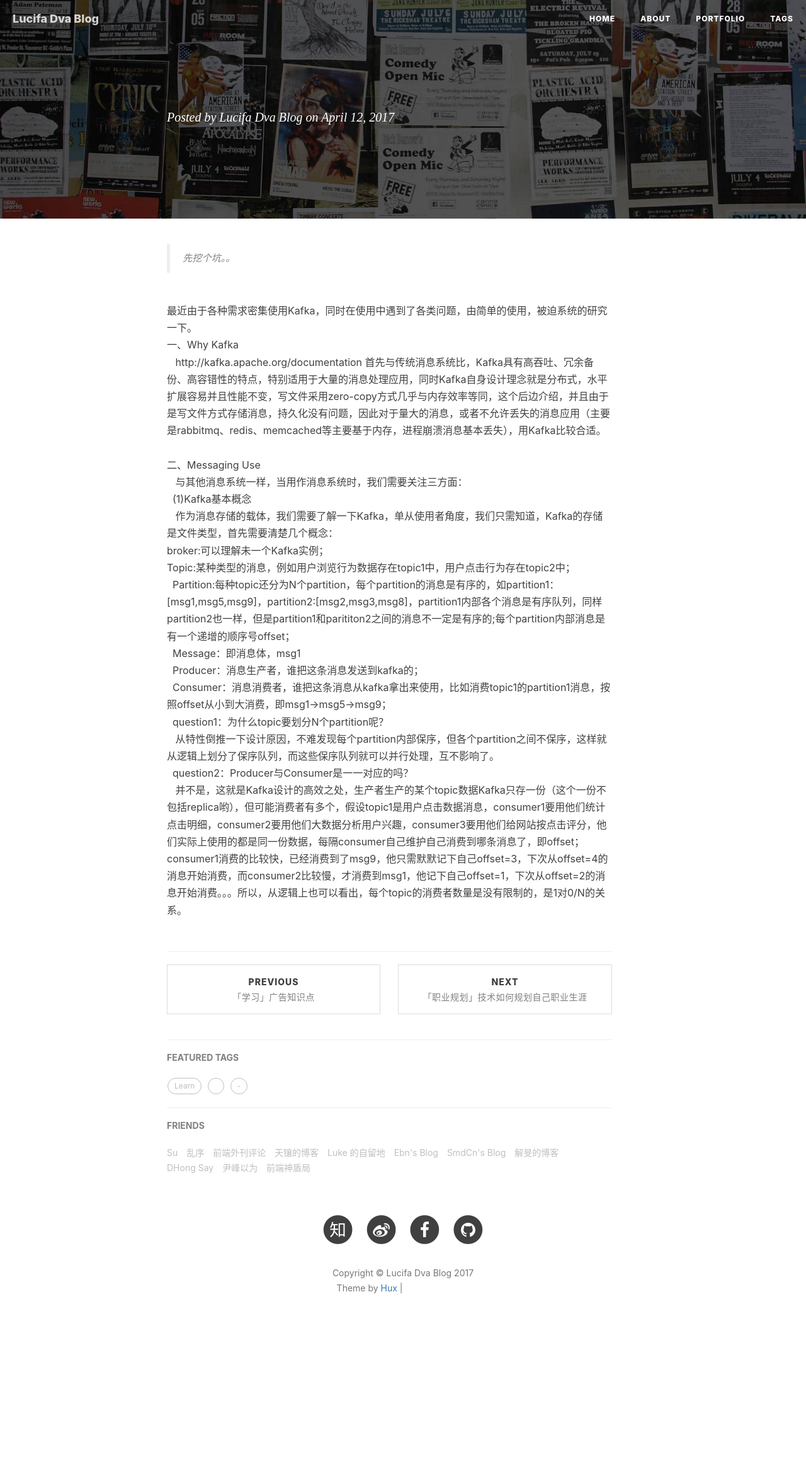
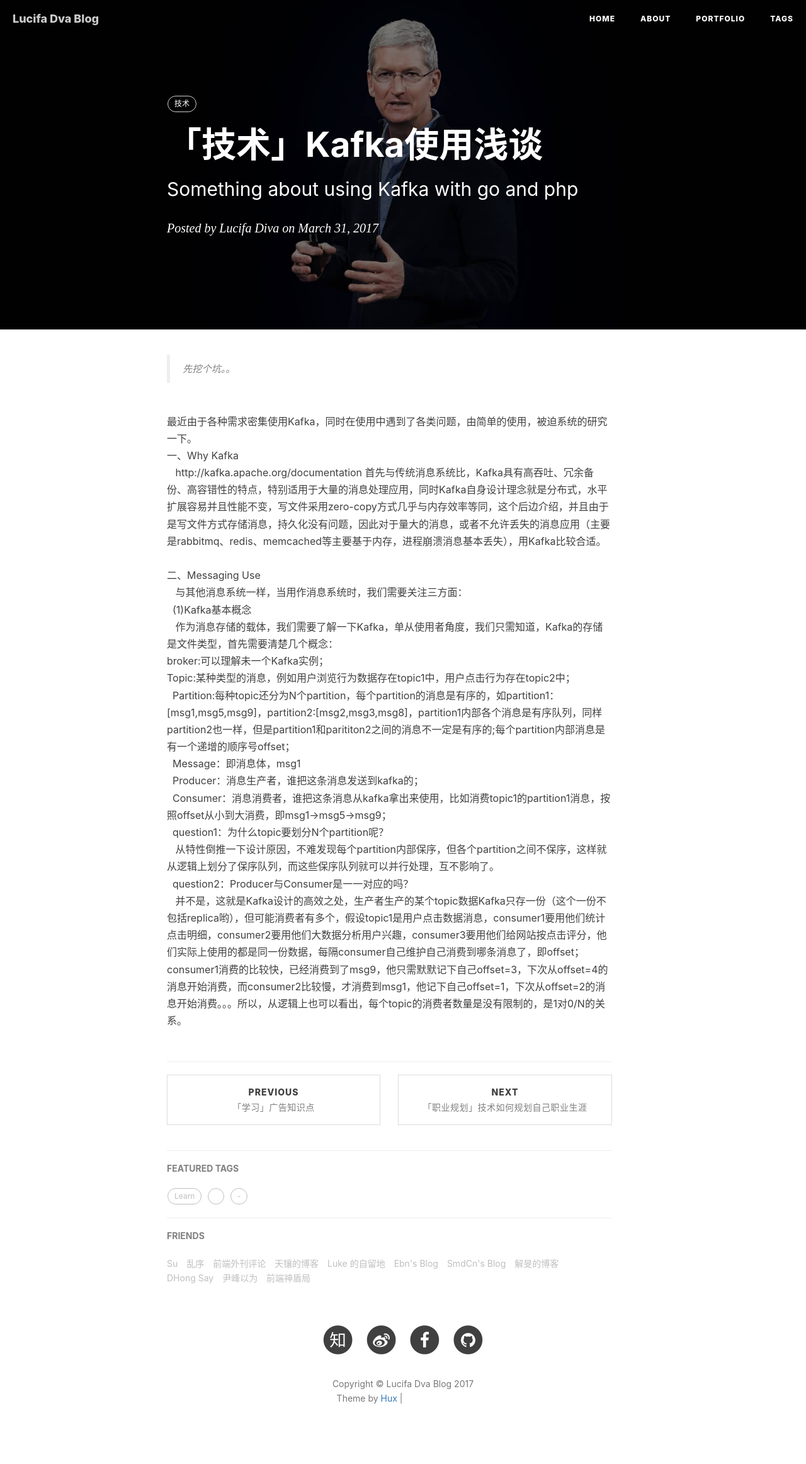
Before and after one commit to LucifaDva/lucifadva.github.com, a Jekyll site: the page built from _posts/2017-03-31-kafka-knowledge-2017.markdown, in a window 1280 px wide. Shown: the whole page at 63% size. Built offline with Jekyll 4.4.1, drawn with Linux system fonts in a browser that asks for light colours; nearby versions of some CDN libraries; our own code applies the rules of GitHub Pages for plain Markdown files; comment, search, counter and statistics services are not loaded; before the commit the page ends 2149 px from its top, so only the background shows below that; part of the change alters nothing that is shown; grey boxes are pictures that could not be loaded.

Commit message:
Update 2017-03-31-kafka-knowledge-2017.markdown

```diff
--- a/_posts/2017-03-31-kafka-knowledge-2017.markdown
+++ b/_posts/2017-03-31-kafka-knowledge-2017.markdown
@@ -5,7 +5,8 @@ subtitle:   "Something about using Kafka with go and php"
 date:       2017-03-31 21:00:00
 author:     "Lucifa Diva"
 header-img: "img/post-bg-apple-event-2015.jpg"
-tags:"技术"
+tags:
+    - 技术
 ---
 
 
```
